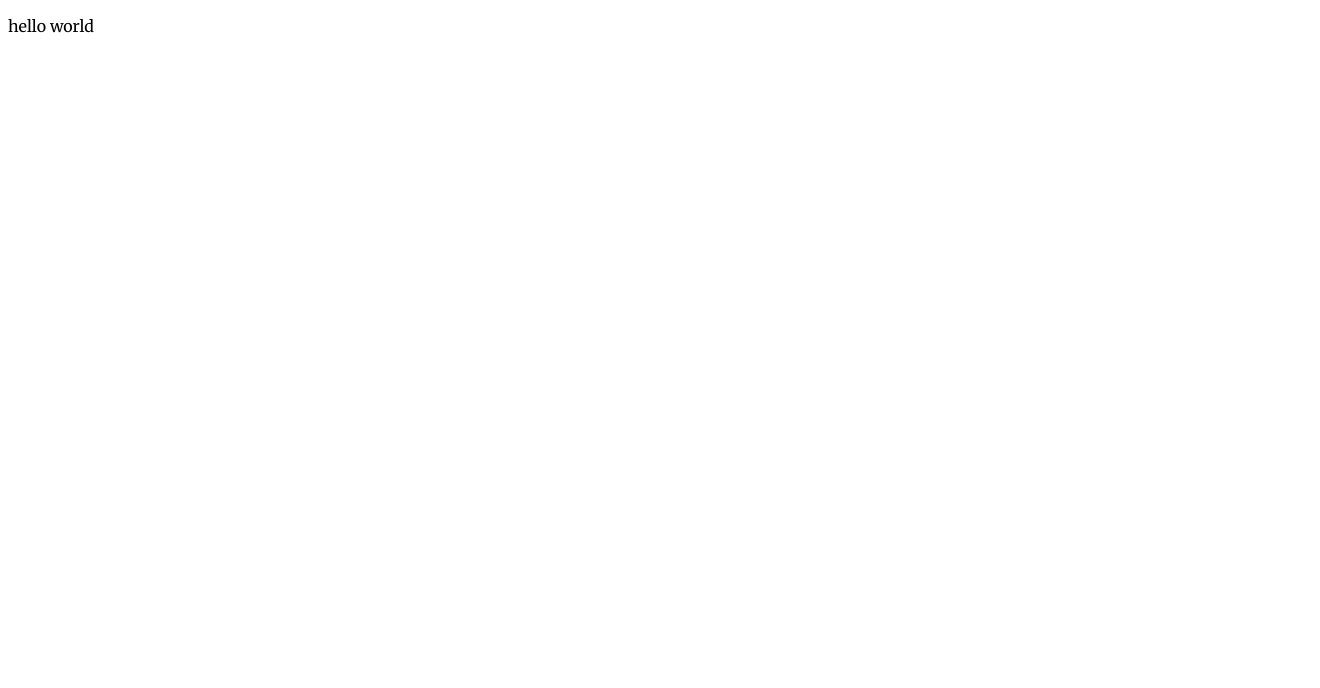
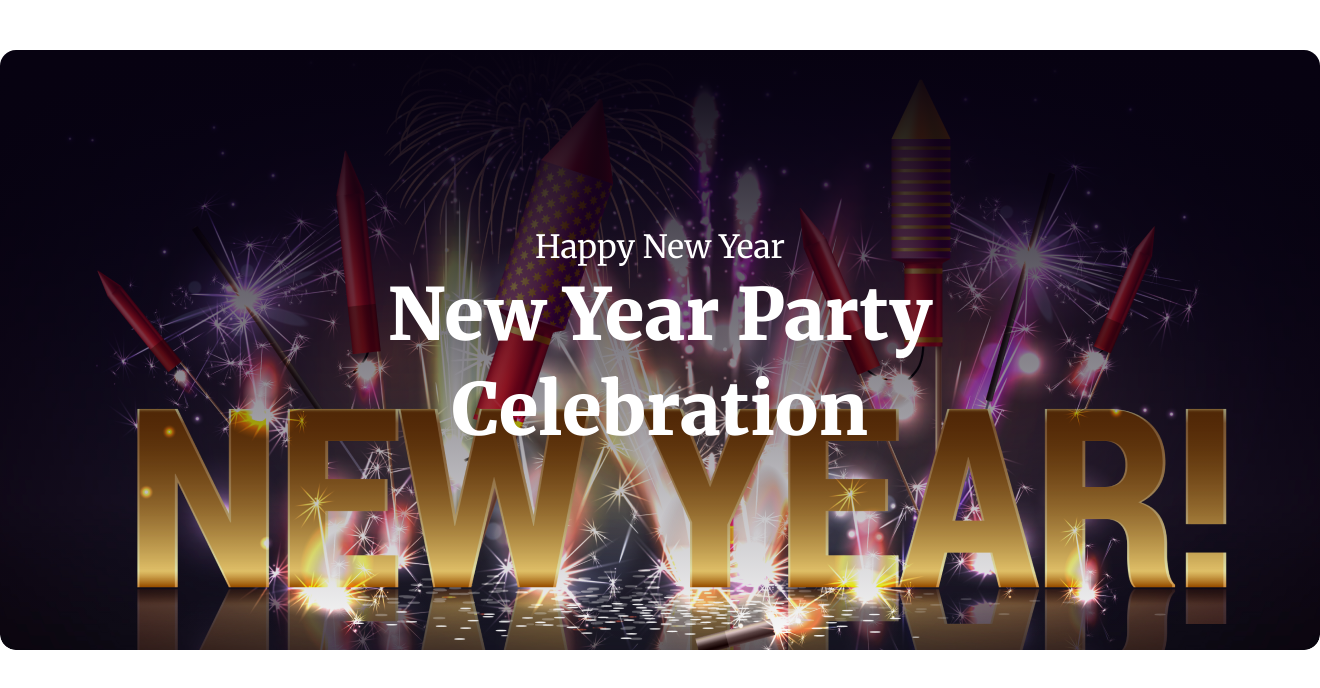
Before and after one commit to aka-azad/bach9-a1-solution, a plain HTML site: page index.html in a window 1280 px wide. Shown: the whole page, 1320 px wide, since content can reach past the window. Drawn offline with Linux system fonts and the light colour scheme; a web font is replaced by a local one.

Commit message:
landing page html css done

```diff
--- a/index.html
+++ b/index.html
@@ -1,13 +1,19 @@
 <!DOCTYPE html>
 <html lang="en">
-<head>
-    <meta charset="UTF-8">
-    <meta name="viewport" content="width=device-width, initial-scale=1.0">
-    <link rel="stylesheet" href="style.css">
+  <head>
+    <meta charset="UTF-8" />
+    <meta name="viewport" content="width=device-width, initial-scale=1.0" />
+    <link rel="stylesheet" href="style.css" />
     <title>Landing Page</title>
-</head>
-<body>
-    <p>hello world</p>
-
-</body>
+  </head>
+  <body>
+    <header class="banner-container">
+      <div class="banner-title-container">
+        <h3 class="banner-subtitle">Happy New Year</h3>
+        <h1 class="banner-title">New Year Party Celebration</h1>
+      </div>
+    </header>
+    <main></main>
+    <footer></footer>
+  </body>
 </html>
--- a/style.css
+++ b/style.css
@@ -1,5 +1,53 @@
 @import url("https://fonts.googleapis.com/css2?family=Brygada+1918:ital,wght@0,400..700;1,400..700&family=Merriweather:ital,wght@0,300;0,400;0,700;0,900;1,300;1,400;1,700;1,900&family=Raleway:ital,wght@0,100..900;1,100..900&display=swap");
 
 * {
+  box-sizing: border-box;
+  margin: 0;
+  padding: 0;
+}
+
+body {
   font-family: "merriweather", sans-serif;
 }
+
+/* banner section styles starts here */
+.banner-container {
+  width: 1320px;
+  height: 600px;
+  background-image: linear-gradient(
+      180deg,
+      rgb(7, 2, 17),
+      rgba(7, 2, 17, 0) 100%
+    ),
+    url(assets/Banner\ Image.png);
+  margin: 0 auto;
+  margin-top: 50px;
+  border-radius: 16px;
+  display: flex;
+  align-items: center;
+  justify-content: center;
+}
+.banner-title-container {
+  text-align: center;
+  width: 632px;
+  height: 246px;
+}
+.banner-subtitle {
+  color: rgb(255, 255, 255);
+  font-family: Merriweather;
+  font-size: 32px;
+  font-weight: 400;
+  line-height: 40px;
+  letter-spacing: 0%;
+  text-align: center;
+}
+
+.banner-title {
+  color: rgb(255, 255, 255);
+  font-family: Merriweather;
+  font-size: 72px;
+  font-weight: 900;
+  line-height: 95px;
+  letter-spacing: 0%;
+  text-align: center;
+}
```
